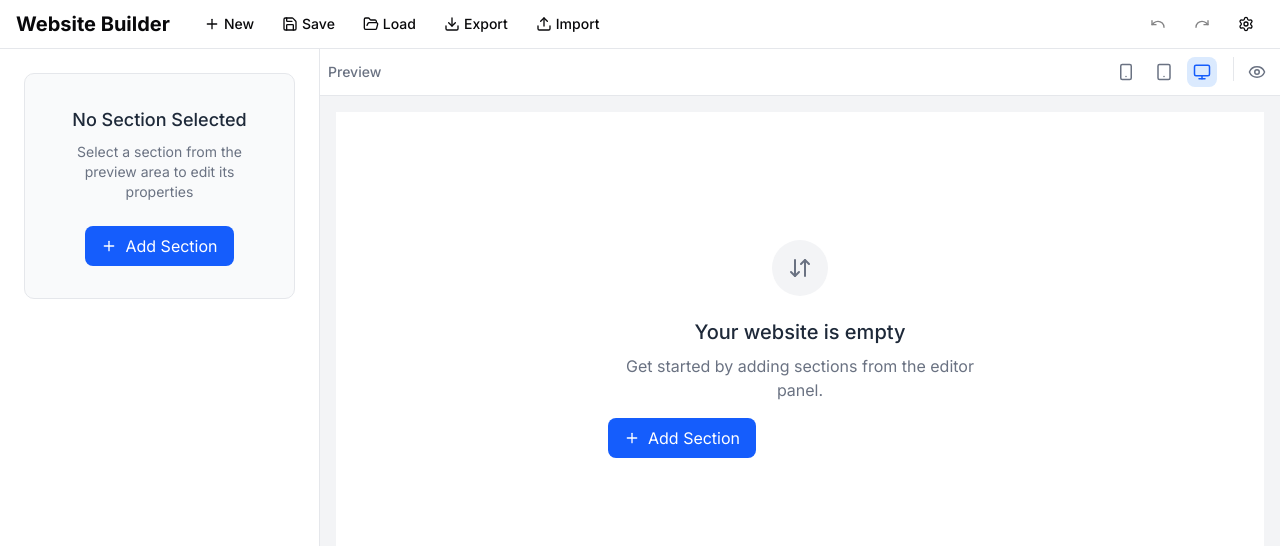
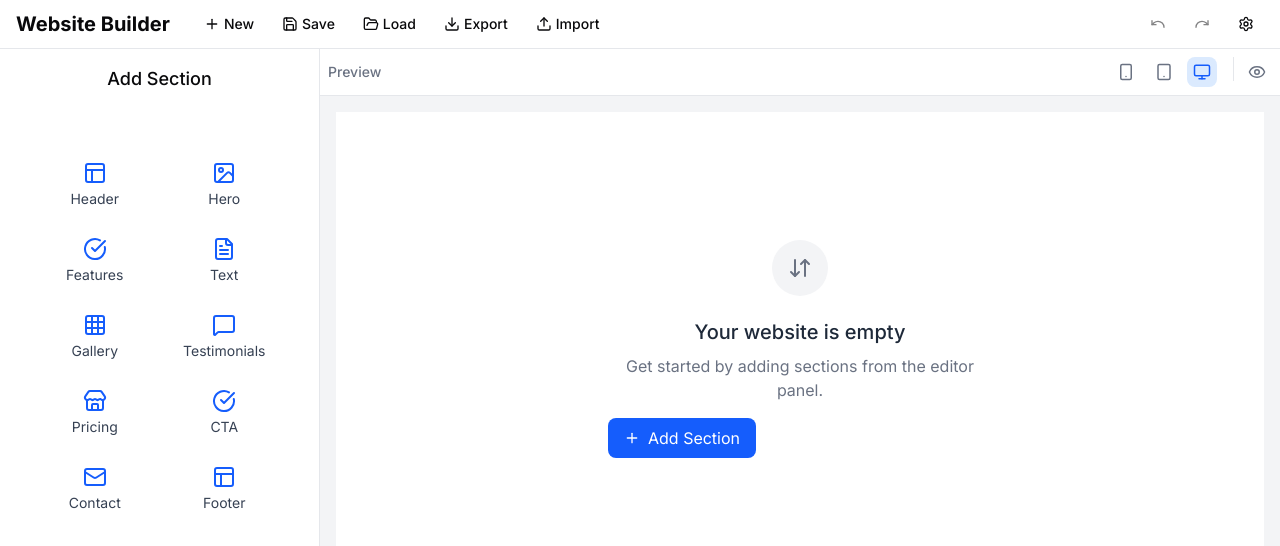
Before and after one commit to espython/website-builder, a Next.js app: page / in a window 1280 px wide. Shown: the top 546 px of the page. Built offline with nearby package versions, Linux system fonts and the light colour scheme.

Commit message:
refactor: update section editor UI and standardize form title field in contact section

```diff
--- a/src/features/builder/components/SectionEditor.tsx
+++ b/src/features/builder/components/SectionEditor.tsx
@@ -5,9 +5,20 @@ import {
   useSelectedSection,
   useUpdateSection,
   useDeleteSection,
+  useAddSection,
 } from '@/features/sections/hooks/sections-hook';
 import { SectionType } from '@/features/sections/types/section';
-import { Trash2 } from 'lucide-react';
+import {
+  Trash2,
+  Layout,
+  Image,
+  FileText,
+  MessageSquare,
+  Grid,
+  Mail,
+  Store,
+  CheckCircle,
+} from 'lucide-react';
 import HeroEditor from './editors/HeroEditor';
 import FeaturesEditor from './editors/FeaturesEditor';
 import TextEditor from './editors/TextEditor';
@@ -18,29 +29,56 @@ import GalleryEditor from './editors/GalleryEditor';
 import CTAEditor from './editors/CTAEditor';
 import HeaderEditor from './editors/HeaderEditor';
 import FooterEditor from './editors/FooterEditor';
-import AddSectionButton from '@/features/sections/components/AddSectionButton';
+import { generateSampleContent } from '@/features/sections/utils/sample-content';
+
+// Define section types with their icons
+const sectionTypes = [
+  { type: SectionType.HEADER, label: 'Header', icon: Layout },
+  { type: SectionType.HERO, label: 'Hero', icon: Image },
+  { type: SectionType.FEATURES, label: 'Features', icon: CheckCircle },
+  { type: SectionType.TEXT, label: 'Text', icon: FileText },
+  { type: SectionType.GALLERY, label: 'Gallery', icon: Grid },
+  {
+    type: SectionType.TESTIMONIALS,
+    label: 'Testimonials',
+    icon: MessageSquare,
+  },
+  { type: SectionType.PRICING, label: 'Pricing', icon: Store },
+  { type: SectionType.CTA, label: 'CTA', icon: CheckCircle },
+  { type: SectionType.CONTACT, label: 'Contact', icon: Mail },
+  { type: SectionType.FOOTER, label: 'Footer', icon: Layout },
+];
 
 const SectionEditor = () => {
   const selectedSection = useSelectedSection();
   const updateSection = useUpdateSection();
   const deleteSection = useDeleteSection();
+  const addSection = useAddSection();
+
+  const handleAddSection = (type: SectionType) => {
+    // Generate sample content based on section type
+    const sampleContent = generateSampleContent(type);
+    addSection(type, sampleContent);
+  };
 
   // Handle delete confirmation
   const [showDeleteConfirm, setShowDeleteConfirm] = useState(false);
 
   if (!selectedSection) {
     return (
-      <div className="p-6 text-center">
-        <div className="bg-gray-50 rounded-lg p-8 border border-gray-200">
-          <h3 className="text-lg font-medium text-gray-800 mb-2">
-            No Section Selected
-          </h3>
-          <p className="text-gray-500 text-sm mb-6">
-            Select a section from the preview area to edit its properties
-          </p>
-          <div className="flex justify-center">
-            <AddSectionButton />
-          </div>
+      <div>
+        <h2 className="text-lg font-medium text-center p-4">Add Section</h2>
+        <div className="mt-2 w-full h-[80%] overflow-y-auto p-8 grid grid-cols-2 gap-1">
+          {sectionTypes.map((section) => (
+            <button
+              key={section.type}
+              onClick={() => handleAddSection(section.type)}
+              className="flex flex-col items-center p-3 hover:bg-blue-50 rounded-md transition-colors"
+            >
+              <section.icon size={24} className="text-blue-600 mb-1" />
+              <span className="text-sm text-gray-700">{section.label}</span>
+            </button>
+          ))}
         </div>
       </div>
     );
@@ -48,7 +86,7 @@ const SectionEditor = () => {
 
   const handleDeleteSection = () => {
     if (showDeleteConfirm) {
-      deleteSection(selectedSection.id);
+      deleteSection(selectedSection?.id);
       setShowDeleteConfirm(false);
     } else {
       setShowDeleteConfirm(true);
@@ -57,7 +95,7 @@ const SectionEditor = () => {
 
   // Determine which editor to render based on section type
   const renderEditor = () => {
-    switch (selectedSection.type) {
+    switch (selectedSection?.type) {
       case SectionType.HERO:
         return (
           <HeroEditor section={selectedSection} updateSection={updateSection} />
@@ -123,7 +161,7 @@ const SectionEditor = () => {
         return (
           <div className="p-6 text-center">
             <p className="text-gray-500">
-              No editor available for this section type: {selectedSection.type}
+              No editor available for this section type: {selectedSection?.type}
             </p>
           </div>
         );
@@ -136,7 +174,7 @@ const SectionEditor = () => {
         <h2 className="text-xl font-semibold text-gray-800">
           Edit{' '}
           {selectedSection.type.charAt(0).toUpperCase() +
-            selectedSection.type.slice(1)}{' '}
+            selectedSection?.type.slice(1)}{' '}
           Section
         </h2>
 
--- a/src/features/sections/components/ContactSection.tsx
+++ b/src/features/sections/components/ContactSection.tsx
@@ -38,7 +38,7 @@ const ContactSection = ({
     } else if (field === 'address') {
       updatedContent.address = value;
     } else if (field === 'formTitle') {
-      updatedContent.formTitle = value;
+      updatedContent.title = value;
     } else if (field === 'buttonText') {
       updatedContent.buttonText = value;
     }
@@ -147,7 +147,7 @@ const ContactSection = ({
             <Card className="p-6 shadow-md">
               <h3 className="text-xl font-bold mb-4">
                 <InlineEditableField
-                  value={content.formTitle || 'Send us a message'}
+                  value={content.title || 'Send us a message'}
                   onChange={(newValue) =>
                     handleFieldUpdate('formTitle', newValue)
                   }
--- a/src/features/sections/components/HeaderSection.tsx
+++ b/src/features/sections/components/HeaderSection.tsx
@@ -111,7 +111,7 @@ const HeaderSection = ({
           {/* Logo */}
           <div className="text-xl font-bold text-gray-800">
             {/* We'll keep using Avatar for the logo instead of text editing */}
-            <Avatar>
+            <Avatar className="w-14 h-14 rounded-lg">
               <AvatarImage src={content?.logo || undefined} />
               <AvatarFallback>Logo</AvatarFallback>
             </Avatar>
--- a/src/features/sections/types/section.ts
+++ b/src/features/sections/types/section.ts
@@ -104,6 +104,7 @@ export interface ContactContent {
   mapUrl?: string;
   showForm?: boolean;
   socialLinks?: FooterLink[];
+  buttonText?: string;
 }
 
 // Gallery section
```
